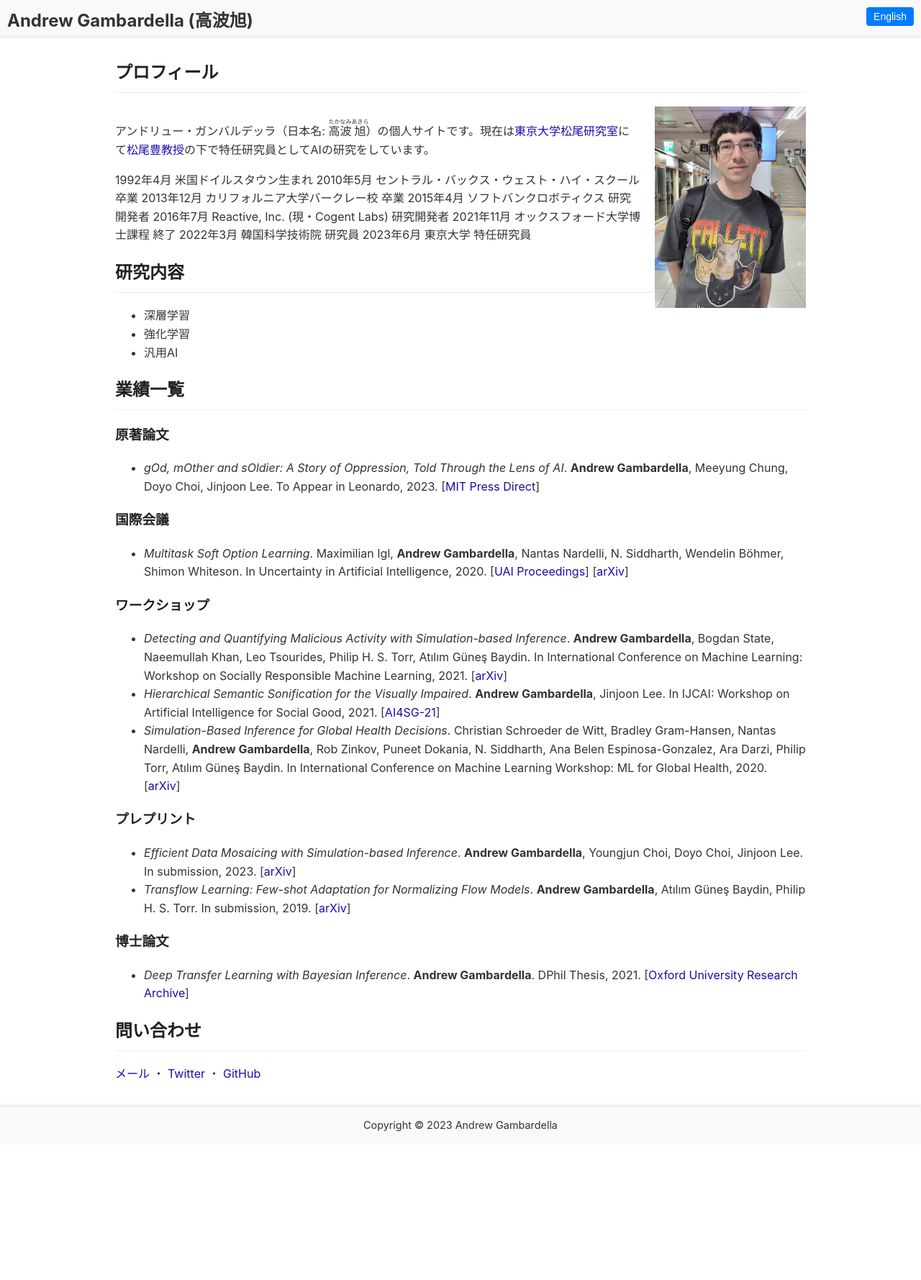
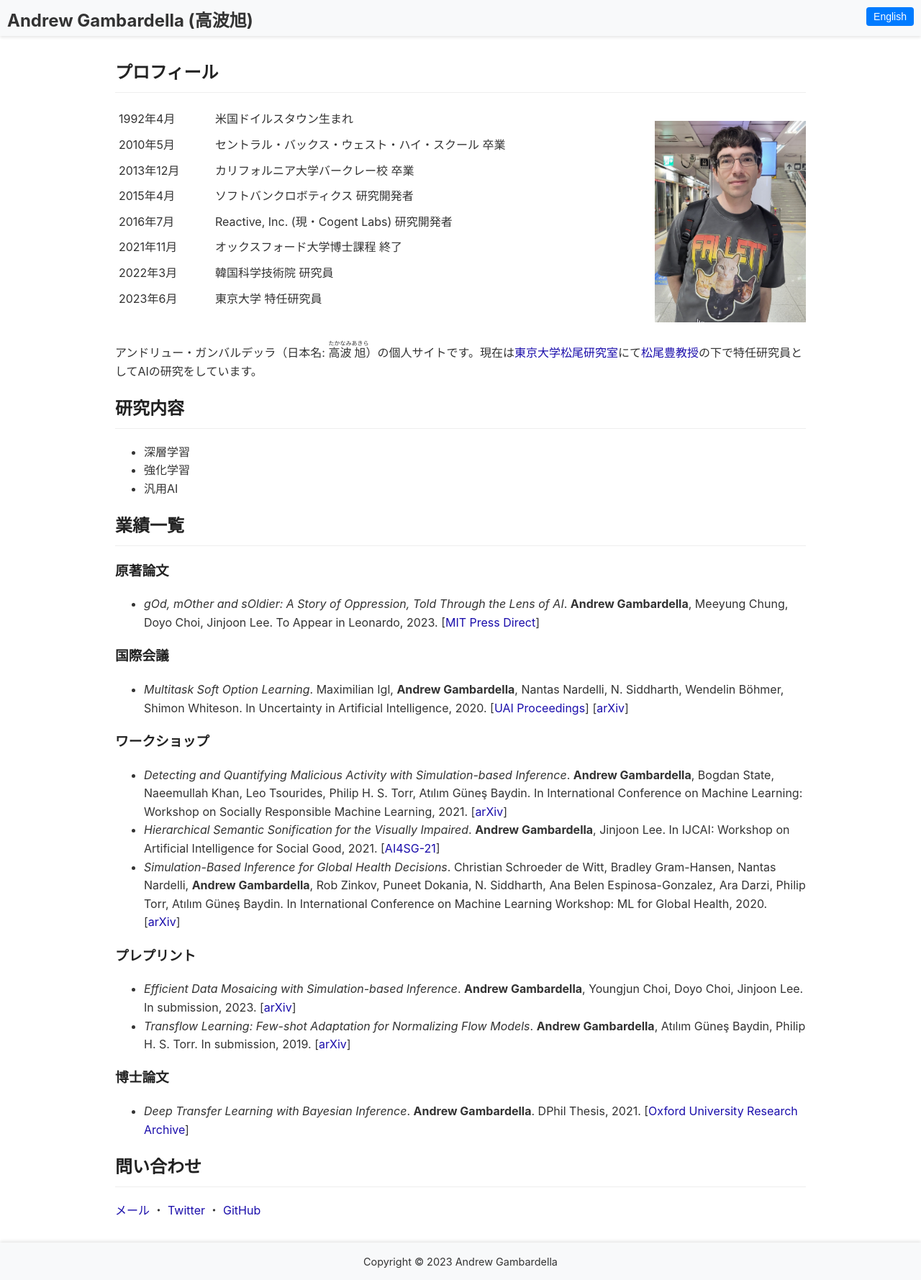
Before and after one commit to atgambardella/atgambardella.github.io, a Jekyll site: the page built from ja/index.md, in a window 1280 px wide. Shown: the whole page at 72% size. Built offline with Jekyll 4.4.1, drawn with Linux system fonts in a browser that asks for light colours; a script that is not in the unit is left out; before the commit the page ends 1590 px from its top, so only the background shows below that.

Commit message:
try adding picture

```diff
--- a/_includes/profile_table.html
+++ b/_includes/profile_table.html
@@ -1,3 +1,4 @@
+<table class="profile">
 <tr>
 <td>1992年4月</td>
 <td>米国ドイルスタウン生まれ</td>
@@ -31,3 +32,4 @@
 <td>東京大学 特任研究員</td>
 </tr>
 <!-- Add more rows as needed -->
+</table>
--- a/_layouts/default.html
+++ b/_layouts/default.html
@@ -23,12 +23,15 @@
     {% else %}
       <h2>About Me</h2>
     {% endif %}
-      <div class="about-me-content" style="position: relative;">
-        <div style="float: right; margin-left: 20px; margin-top: 0px;">
+    <div class="main-content">
+      <div class="about-me-content">
+        {{ page.about-me | markdownify }}
+        {% if page.lang == "ja" %}
+          {% include profile_table.html %}
+        {% endif %}
+      </div>
+      <div class="profile-image">
         <img src="/assets/images/profile_picture.jpg" alt="Profile Picture" width="210" height="280">
-        </div>
-        <div style="padding-right: 10px;">
-          {{ page.about-me | markdownify }}
       </div>
     </div>
   </section>
--- a/assets/css/style.css
+++ b/assets/css/style.css
@@ -113,3 +113,17 @@ footer p {
   flex: 1;
   min-width: 60%;
 }
+
+.main-content {
+  display: flex;
+}
+
+.about-me-content {
+  flex: 1;
+  padding-right: 10px;
+}
+
+.profile-image {
+  margin-left: 20px;
+  margin-top: 20px;
+}
--- a/ja/index.md
+++ b/ja/index.md
@@ -4,12 +4,8 @@ lang: ja
 home: true
 ---
 
-<div class="flex-container">
-  <div class="flex-content">
-  アンドリュー・ガンバルデッラ（日本名: <ruby>高波<rt>たかなみ</rt>旭<rt>あきら</rt></ruby>）の個人サイトです。現在は[東京大学松尾研究室](https://weblab.t.u-tokyo.ac.jp/)にて[松尾豊教授](http://ymatsuo.com/)の下で特任研究員としてAIの研究をしています。
-  </div>
-{% include profile_table.html %}
-</div>
+アンドリュー・ガンバルデッラ（日本名: <ruby>高波<rt>たかなみ</rt>旭<rt>あきら</rt></ruby>）の個人サイトです。現在は[東京大学松尾研究室](https://weblab.t.u-tokyo.ac.jp/)にて[松尾豊教授](http://ymatsuo.com/)の下で特任研究員としてAIの研究をしています。
+
 ## 研究内容
 
 - 深層学習
```
Lines whose indentation alone changed are shown as unchanged.
